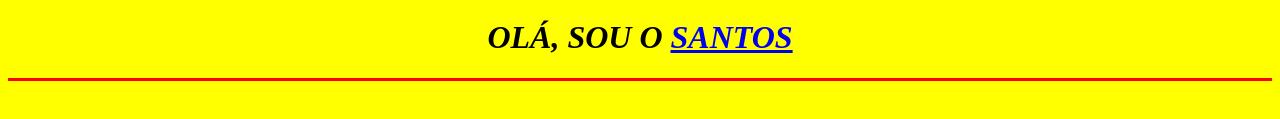
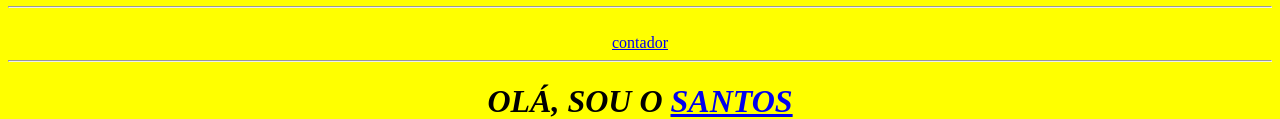
Before and after one commit to santos246/TESTANDO-CONTADOR-DE-VISITAS, a plain HTML site: page index.html in a window 1280 px wide. Shown: the part 1034-1153 px from the top of the page. Before the commit the page ends 1123 px from the top, so only its background shows below. Drawn offline with Linux system fonts and the light colour scheme.

Commit message:
Update index.html

```diff
--- a/index.html
+++ b/index.html
@@ -16,9 +16,14 @@ https://usuariosonline.s12.com.br/
 <script type="text/javascript" src="https://usuariosonline.s12.com.br/uo-zC6bdCZWw55cDxw1-6-0.js"></script><br><a href="https://usuariosonline.s12.com.br/" target="_blank"><img src="https://usuariosonline.s12.com.br/selo/selo-uo.gif" alt="Usuários Online" border="0"></a>
 
 
+<hr/>
+<!------------------------
+https://www.webcontadores.com/
+-------------------------->
 
+<div id="sfcs6zj172uzkxy523nw9f4w5zqsynuz7py"></div><script type="text/javascript" src="https://counter5.optistats.ovh/private/counter.js?c=s6zj172uzkxy523nw9f4w5zqsynuz7py&down=async" async></script><br><a href="https://www.webcontadores.com">contador</a><noscript><a href="https://www.webcontadores.com" title="contador"><img src="https://counter5.optistats.ovh/private/webcontadores.php?c=s6zj172uzkxy523nw9f4w5zqsynuz7py" border="0" title="contador" alt="contador"></a></noscript>
 
-
+<hr/>
 
 <h1><i>OLÁ, SOU O <a href="
 https://wa.me/5585988885153?text=OI+SANTOS++..." target="_blank">
```
